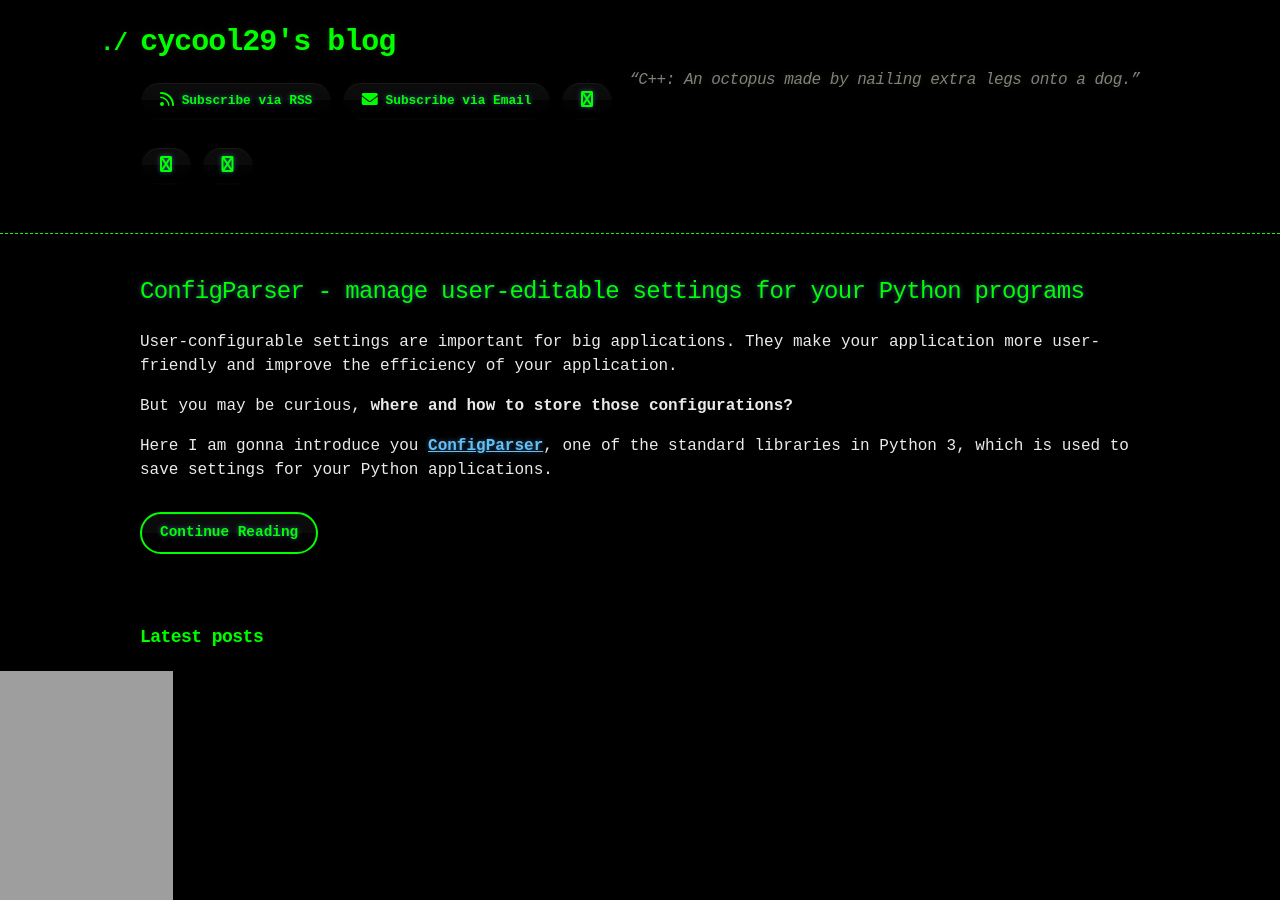
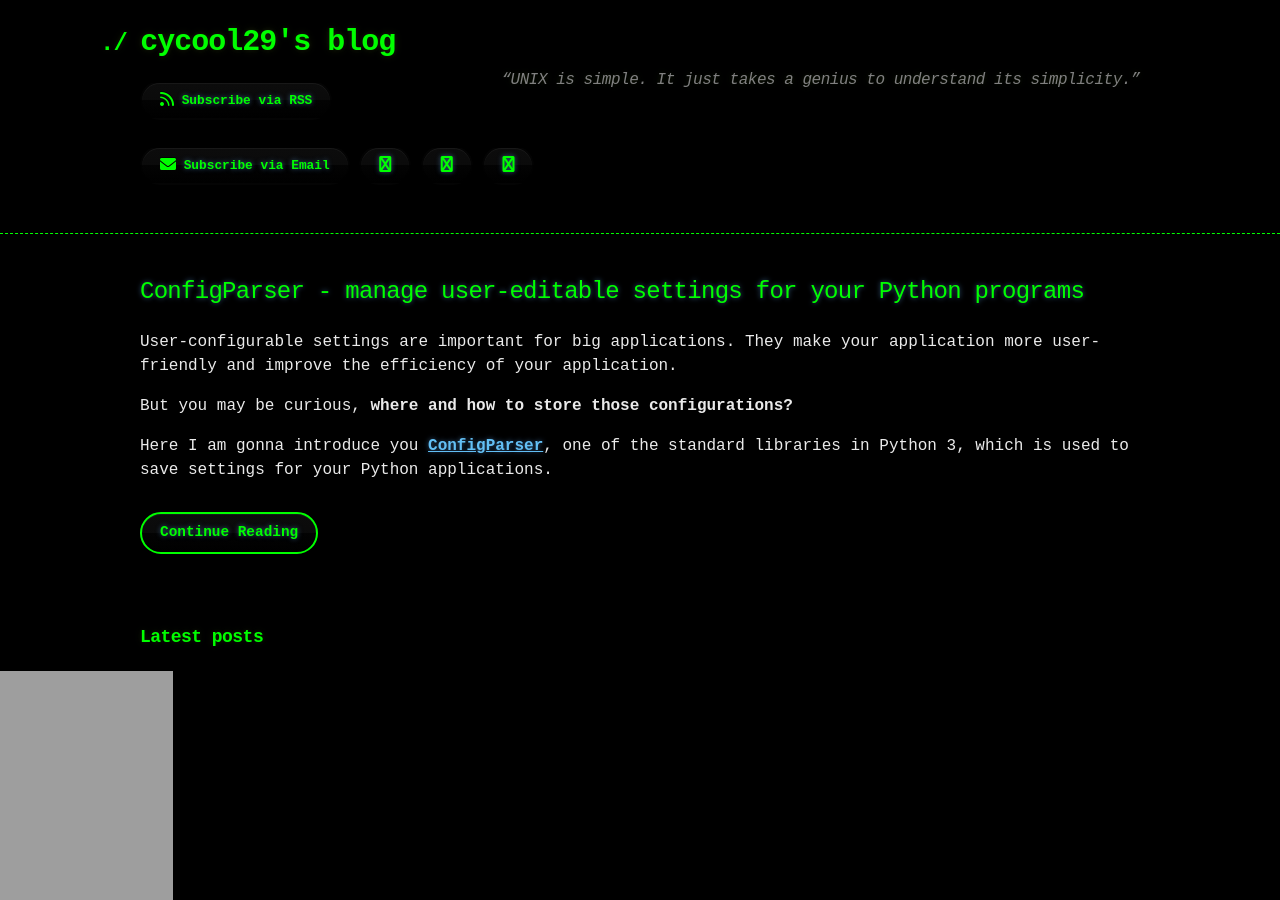
Before and after one commit to cycool29/cycool29.github.io, a Jekyll site: the page built from index.md, in a window 1280 px wide and 900 px high. Built offline with Jekyll 4.4.1, drawn with Linux system fonts in a browser that asks for light colours; a style sheet for code colours, icons or effects is not loaded.

Commit message:
Update quotes

```diff
--- a/_config.yml
+++ b/_config.yml
@@ -1,5 +1,5 @@
 title: cycool29's blog
-description: "“C++: An octopus made by nailing extra legs onto a dog.” "
+description: "“UNIX is simple. It just takes a genius to understand its simplicity.” "
 bio: A high school student. Intermediate in Python, Git, Bash. Learning JavaScript. He/Him. "
 author: cycool29
 url: https://cycool29.github.io
```
